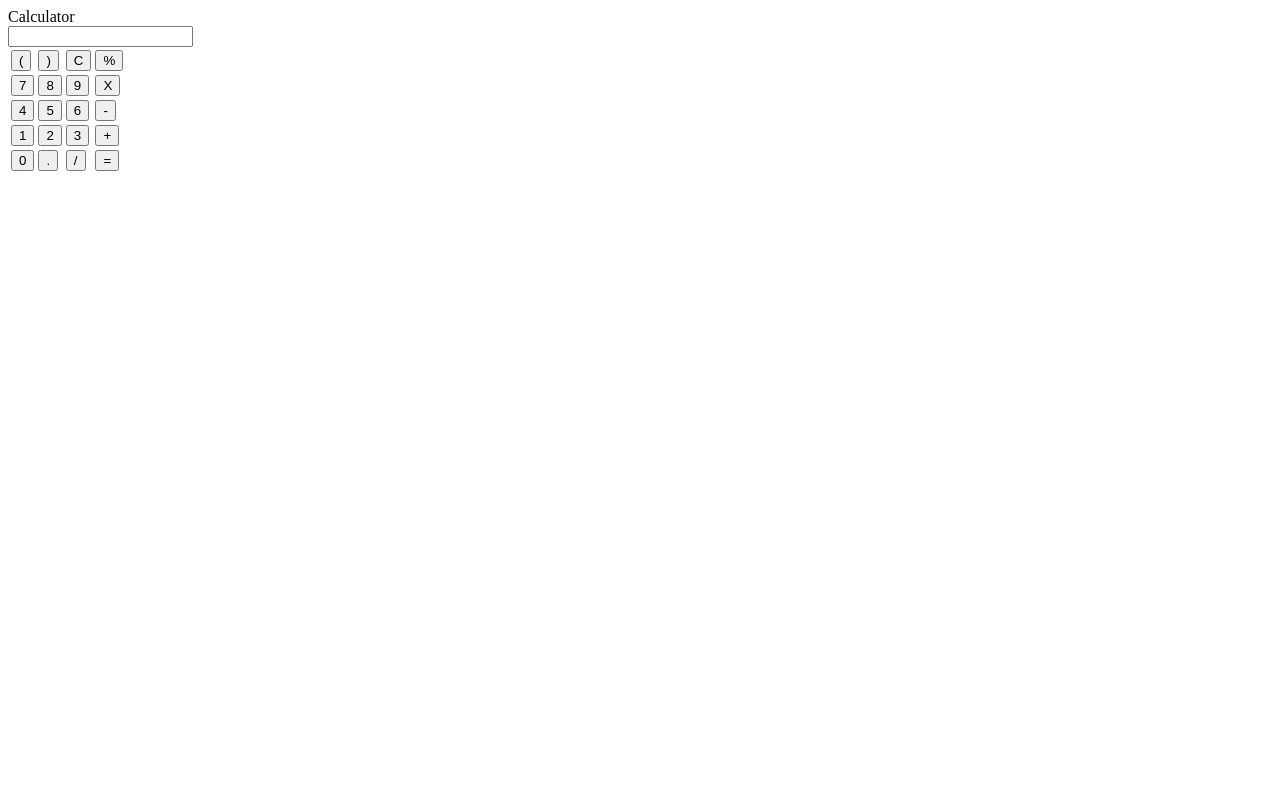
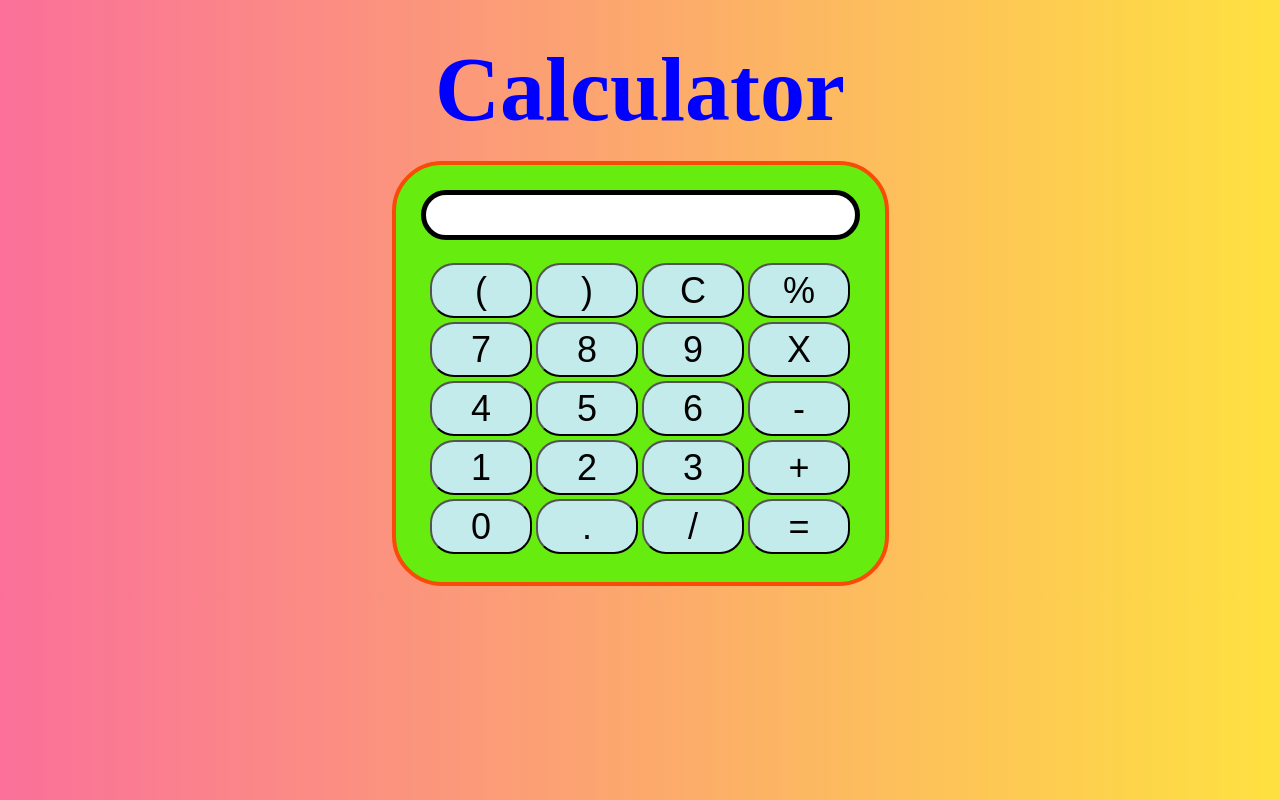
Before and after one commit to shivam-singh-au17/Calculator_project, a plain HTML site: page index.html in a window 1280 px wide. Drawn offline with Linux system fonts and the light colour scheme; the site is published under a folder, as on GitHub Pages, so addresses that start at the root find nothing.

Commit message:
Update Index.html

```diff
--- a/index.html
+++ b/index.html
@@ -3,7 +3,7 @@
 <head>
     <meta charset="UTF-8">
     <meta name="viewport" content="width=device-width, initial-scale=1.0">
-    <link rel="stylesheet" href="/style.css">
+    <link rel="stylesheet" href="./style.css">
     <title>Calculator</title>
 
 </head>
@@ -47,5 +47,5 @@
     </div>
     </div>
 </body>
-<script src="/index.js"></script>
+<script src="./index.js"></script>
 </html>
```
